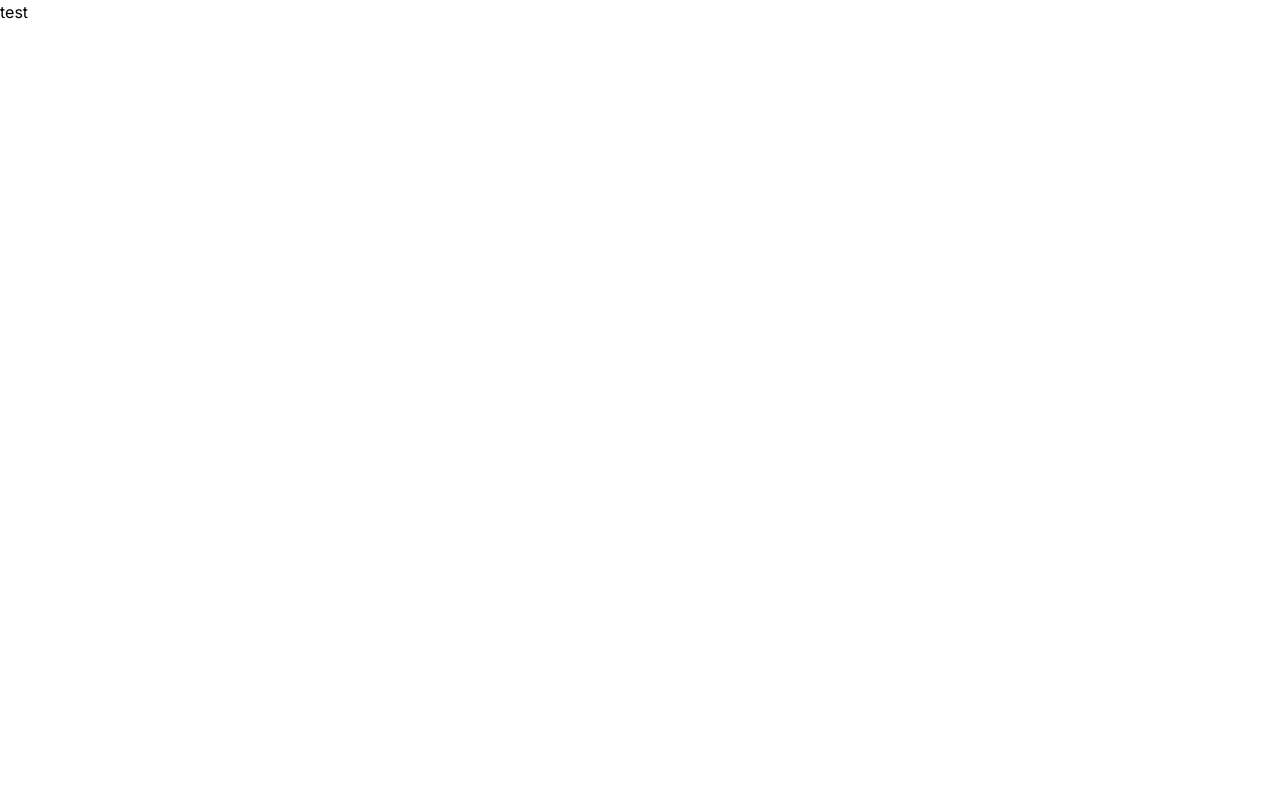
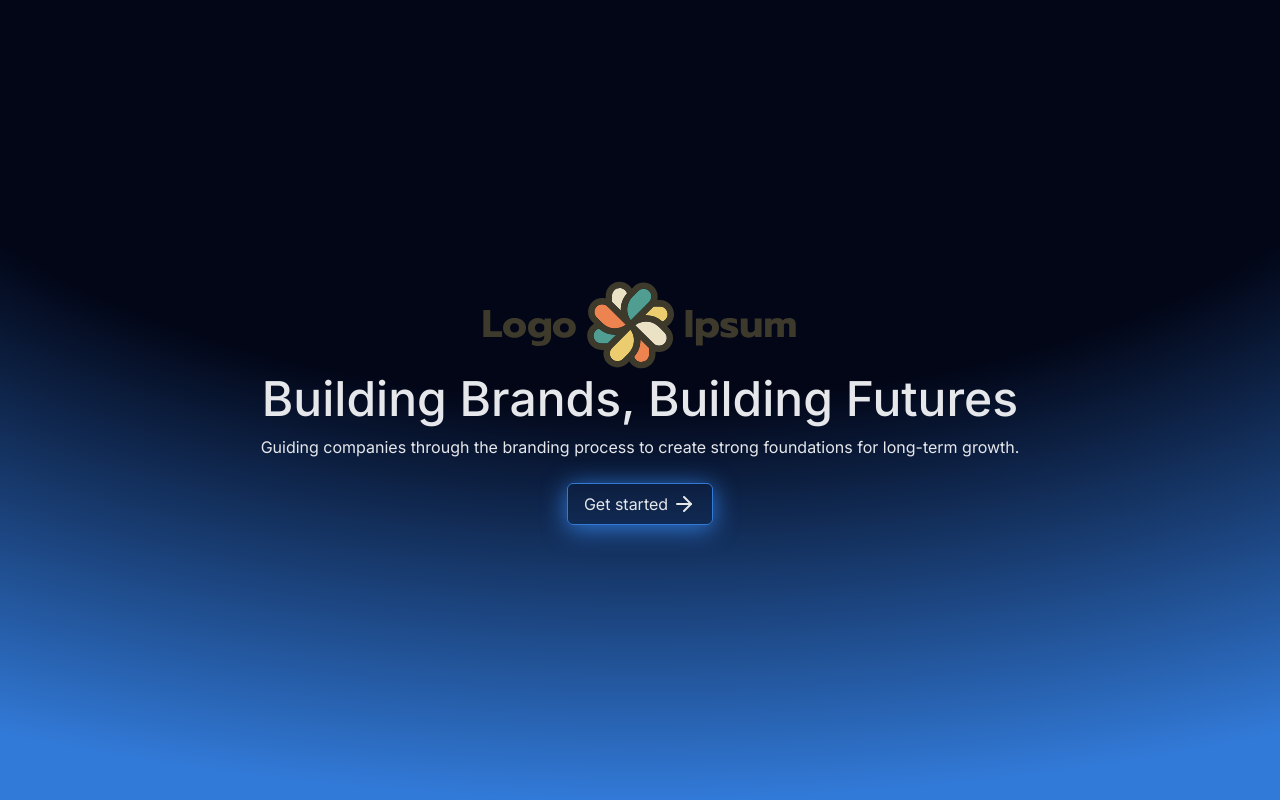
Before and after one commit to tuann72/test-design-app, a Next.js app: page / in a window 1280 px wide. Built offline with nearby package versions, Linux system fonts and the light colour scheme.

Commit message:
Created landing page with colors.

```diff
--- a/src/app/(options)/layout.tsx
+++ b/src/app/(options)/layout.tsx
@@ -13,7 +13,7 @@ const OptionLayout: React.FC = ({ children }: React.PropsWithChildren<{}>) => {
   return (
         <div className="flex">
         <NavBar>
-            <NavBarItem icon={<LayoutDashboard size={20}/>} text={'Gallary'} loc={"/gallary"}/>
+            <NavBarItem icon={<LayoutDashboard size={20}/>} text={'Gallary'} loc={"/gallery"}/>
             <NavBarItem icon={<BarChart3 size={20}/>} text={'Statistics'} loc={"/statistics"}/>
             <NavBarItem icon={<UserCircle size={20}/>} text={'Accounts'} loc={"/accounts"}/>
             <NavBarItem icon={<Package size={20}/>} text={'Orders'} loc={"/orders"}/>
--- a/src/app/page.tsx
+++ b/src/app/page.tsx
@@ -1,11 +1,16 @@
 import React from 'react'; // Import React
-import startImg from '../../images/start.jpg'
+import { AuroraEffect } from '@/components/AuroraEffect';
 
 function page() {
   return (
     <div>
-      <div className='h-screen'>
-        test
+      <div>
+        <AuroraEffect
+        slogan="Building Brands, Building Futures"
+        text="Guiding companies through the branding process to create strong foundations for long-term growth."
+        btnText='Get started'
+        location="/gallery"
+        />
       </div>
     </div>
   )
--- /dev/null
+++ b/src/components/AuroraEffect.tsx
@@ -0,0 +1,47 @@
+"use client"
+import React, { useEffect } from "react";
+import {motion, useMotionTemplate, useMotionValue, animate} from 'framer-motion';
+import { ArrowRightIcon } from "lucide-react";
+import { useRouter } from "next/navigation";
+
+const COLORS: string[] = ["#14e81e", "#00ea8d", "#017ed5", "#b53dff", "#8d00c4"];
+
+export const AuroraEffect = ({slogan, text, btnText, location}:{slogan:string, text:string, btnText:string, location:string}) => {
+    const color = useMotionValue(COLORS[0]);
+    const backgroundImage = useMotionTemplate`radial-gradient(125% 100% at 50% 0%, #020617 50%, ${color})`;
+    const border = useMotionTemplate`1px solid ${color}`;
+    const boxShadow = useMotionTemplate`0px 4px 24px ${color}`;
+
+    const router = useRouter()
+
+    useEffect(() => {
+        animate(color, COLORS, {
+            ease: 'easeInOut',
+            duration: 10,
+            repeat: Infinity,
+            repeatType: "mirror"
+        })
+    }, []);
+
+    return(
+        <motion.section
+        style={{
+            backgroundImage
+        }}
+        className="relative grid min-h-screen w-screen place-content-center overflow-hidden bg-gray-950 px-4 py-24 text-gray-200">
+            <div className="flex flex-col items-center">
+                <img className="h-30 w-80" src="/logoipsum-235.svg"/>
+                <h1 className="max-w-6xl text-5xl font-medium text-center pb-3">{slogan}</h1>
+                <p className="text-center pb-6">{text}</p>
+                <motion.button
+                    className="group relative gap-1 flex w-fit px-4 py-2 rounded-md"
+                    style={{border, boxShadow}}
+                    whileHover={{scale:1.015}}
+                    whileTap={{scale:0.985}}
+                    onClick={()=>router.push(location)}>
+                    {btnText} <ArrowRightIcon/>
+                </motion.button>
+            </div>
+        </motion.section>
+    );
+};
```
Also changed, not shown: images/start.jpg (deleted), src/app/(options)/gallery/page.tsx (renamed from src/app/(options)/gallary/page.tsx).
